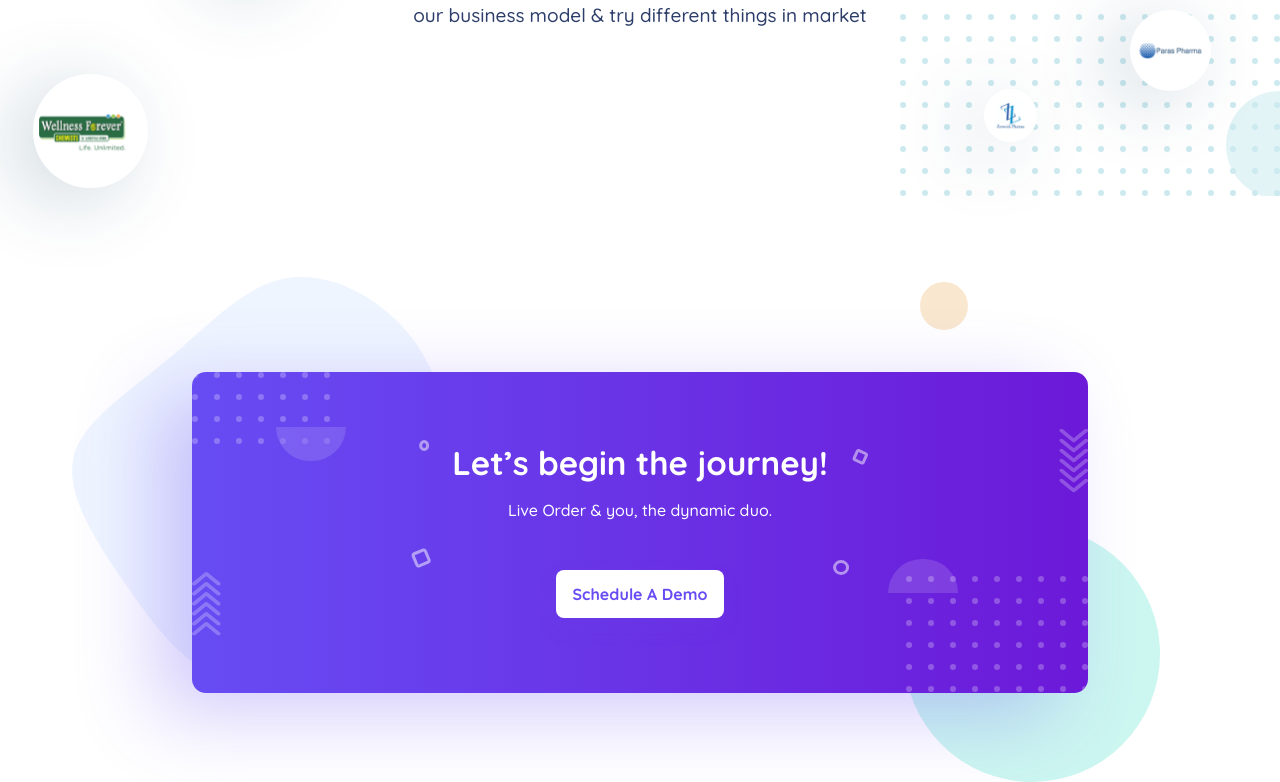
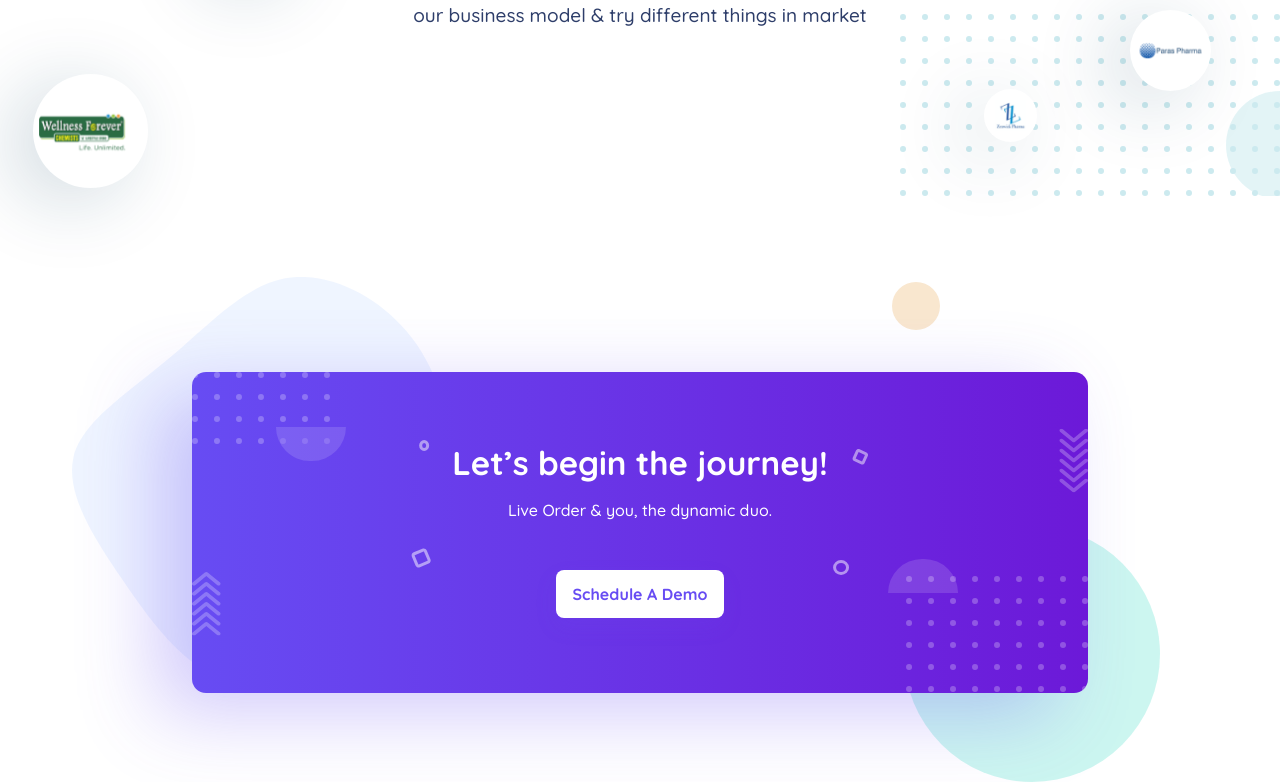
Before and after one commit to ssekaran4u/liveorder3.0-react-pre, a React (Create React App) app: page / in a window 1280 px wide. Shown: the part 3420-4202 px from the top of the page. Built offline with nearby package versions, Linux system fonts and the light colour scheme.

Commit message:
orange blob position changes

```diff
--- a/src/Components/LetsStartSection/LetsStartSection.css
+++ b/src/Components/LetsStartSection/LetsStartSection.css
@@ -52,7 +52,7 @@
   background-color: #f9e7cf;
   position: absolute;
   top: -90px;
-  right: 120px;
+  right: 148px;
   border-radius: 50%;
   z-index: -1;
 }
```
